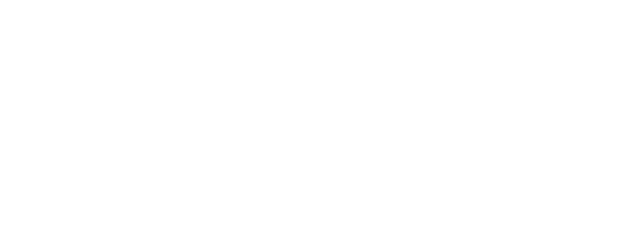
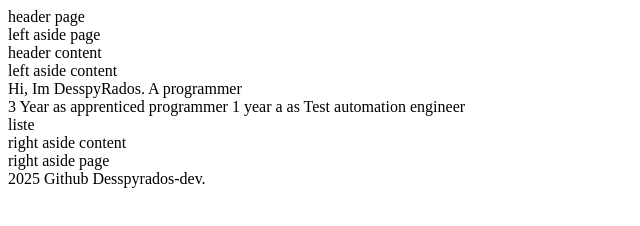
Before and after one commit to DesspyRados-Dev/DesspyRados-Dev.github.io, a plain HTML site: page index.html in a window 1280 px wide. Shown: the whole page, without its empty margins (0-640 px from the left). Drawn offline with Linux system fonts and the light colour scheme.

Commit message:
little changes

```diff
--- a/index.html
+++ b/index.html
@@ -5,16 +5,29 @@
     <meta name="viewport" content="width=device-width, initial-scale=1.0">
     <title>DesspyRados-Dev</title>
 </head>
-<body>
-    <div class="container">
-        <section id="about_me"></section>
-        <section id="experience"></section>
-        <section id="projects"></section>
-        <section id="contact">
-            <div class="sozial_media"></div>
-            <div class="links"></div>
-            <form action="" class="contact_form"></form>
-        </section>
+<body id="page" class="container">
+    <div id="page" class="container">
+        <header class="header">header page</header>
+        <aside class="sidebar-left">left aside page</aside>
+        <main id="content" class="content container">
+            <header>header content</header>
+            <aside class="sidebar-left">left aside content</aside>
+            <main>
+                <section id = "about_me">Hi, Im DesspyRados. A programmer</section>
+                <section id = "experiance">
+                    3 Year as apprenticed programmer
+                    1 year a as Test automation engineer
+                </section>
+                <section id = "projects">
+                    liste
+                </section>
+                <section id = "contact"></section>
+            </main>
+            <aside class="sidebar-right">right aside content</aside>
+            <footer></footer>
+        </main>
+        <aside class="sidebar-right">right aside page</aside>
+        <footer class="footer">2025 Github Desspyrados-dev.</footer>
     </div>
 </body>
 </html>
```
